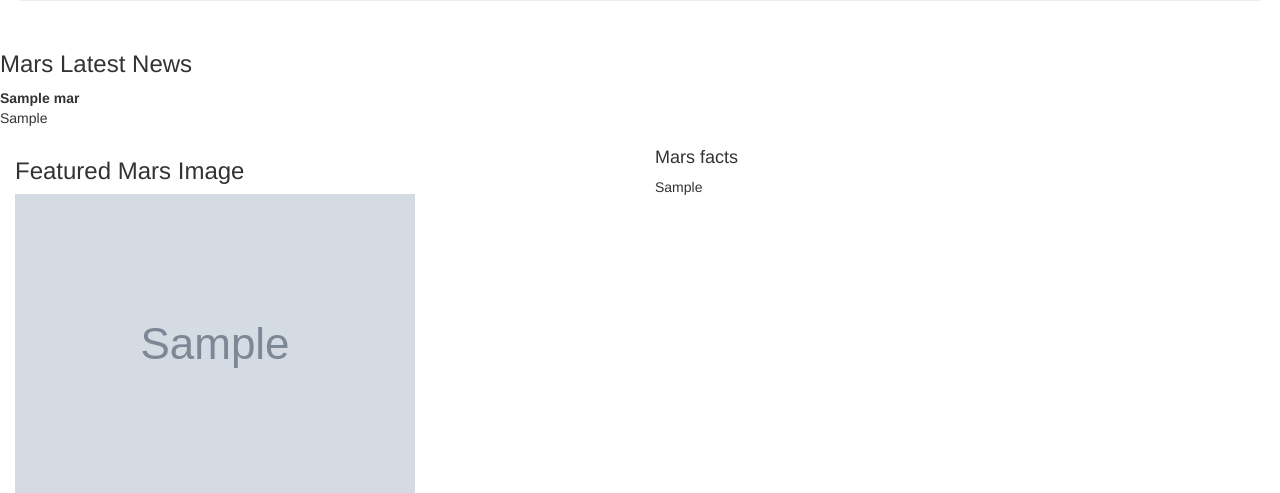
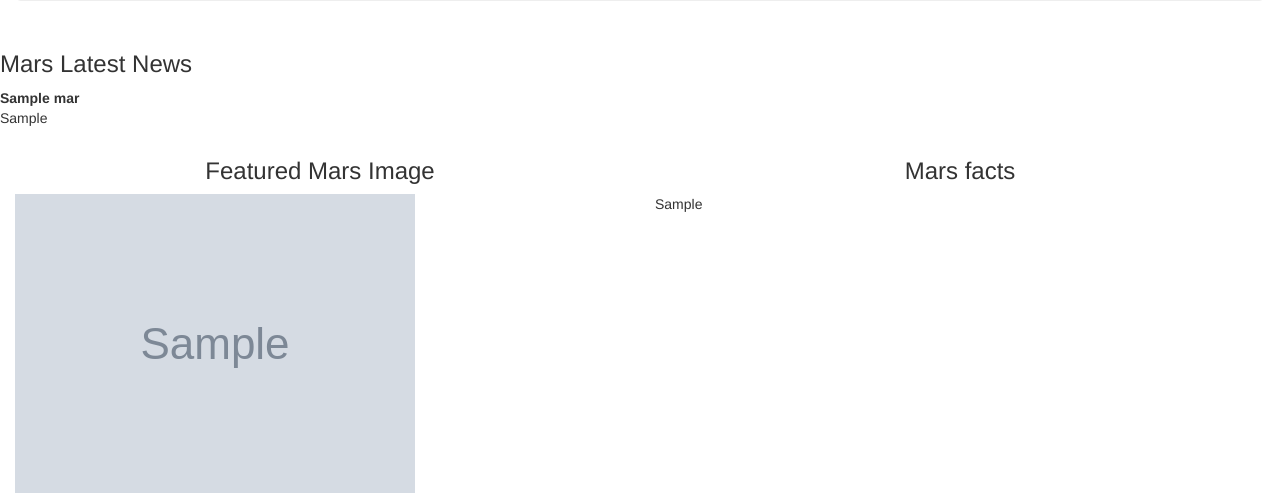
Before and after one commit to CORNELIAHINTON/web-scraping-challenge, a Flask app: page / in a window 1280 px wide. Shown: the part 255-748 px from the top of the page. Run offline with Flask 2, Linux system fonts and the light colour scheme; grey boxes marked "Sample" are stand-in pictures; a database or web service that is not in the repository returns one stand-in record (values such as "Sample title"); some libraries are stand-ins or nearby versions.

Commit message:
minor changes to headings

```diff
--- a/Mission_to_Mars/templates/index.html
+++ b/Mission_to_Mars/templates/index.html
@@ -22,11 +22,11 @@
     </div>
     <div class="row">
       <div class="col-md-6">
-        <h3>Featured Mars Image</h3>
+        <h3 style="text-align: center;">Featured Mars Image</h3>
         <img class="img-responsive"src="{{mars.featured_image}}">
       </div>
       <div class="col-md-6">
-        <h4>Mars facts</h4>
+        <h3 style="text-align: center;">Mars facts</h3>
         {{mars.mars_facts | safe}}
       </div>
     </div>
@@ -36,7 +36,7 @@
       {% for h in mars.hemispheres%}
       <div class="col-md-3">
         <div class="thumbnail">
-        <img class= "img-responsive" src="{{h.img_url}}">
+        <img class= "center-block" src="{{h.img_url}}">
         <p>{{h.title}}</p>
         </div>
       </div>
```
